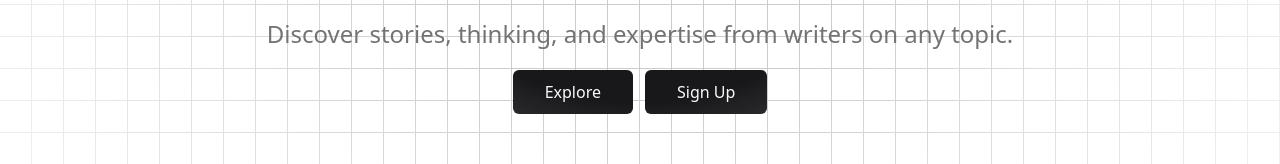
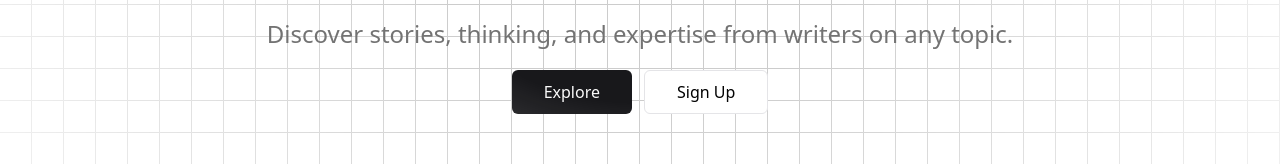
Before and after one commit to Fexxix/pog-blog, a React (Vite) app in the folder client/: page / in a window 1280 px wide. Shown: the part 412-576 px from the top of the page. Built offline with nearby package versions, Linux system fonts and the light colour scheme; no server answers.

Commit message:
style: changed variant of signup button

```diff
--- a/client/src/pages/home.tsx
+++ b/client/src/pages/home.tsx
@@ -19,7 +19,7 @@ export default function Home() {
             </Button>
           </Link>
           <Link to="/signup">
-            <Button className="text-md" size="lg">
+            <Button variant="outline" className="text-md" size="lg">
               Sign Up
             </Button>
           </Link>
```
